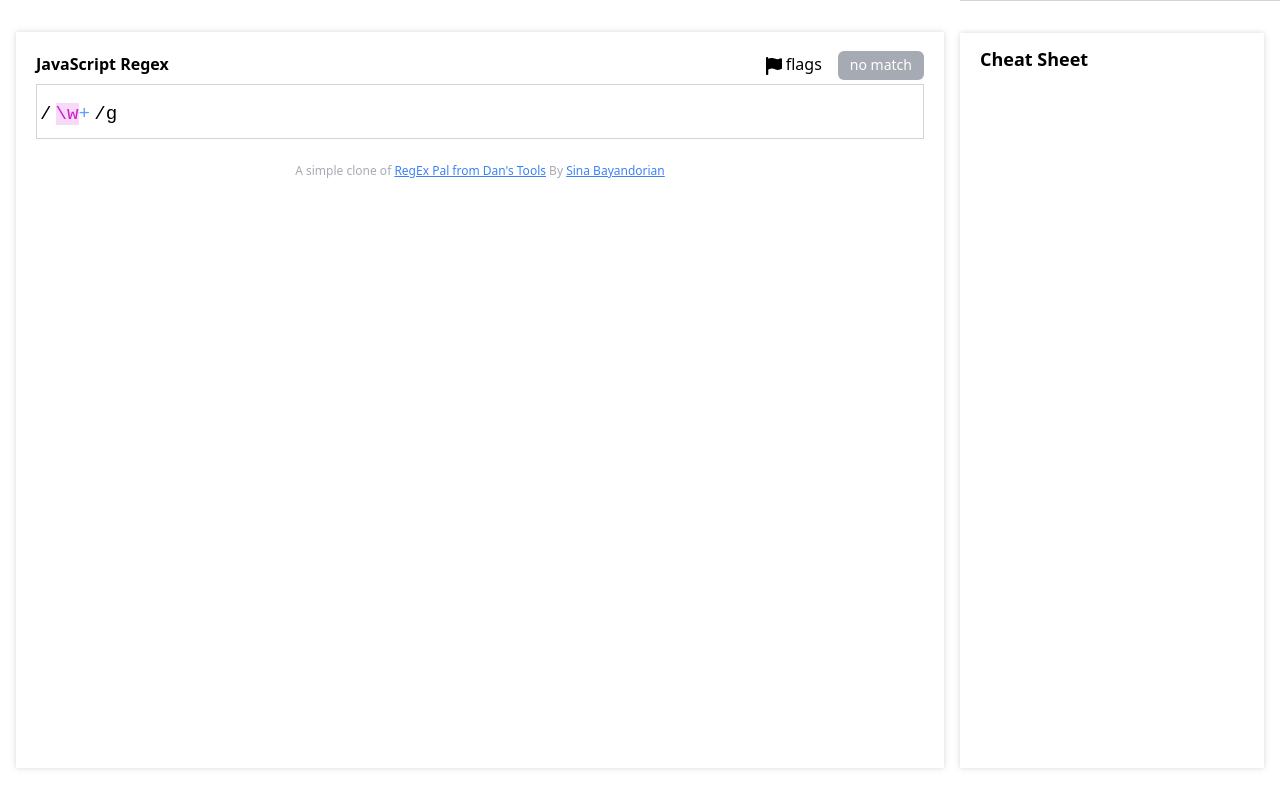
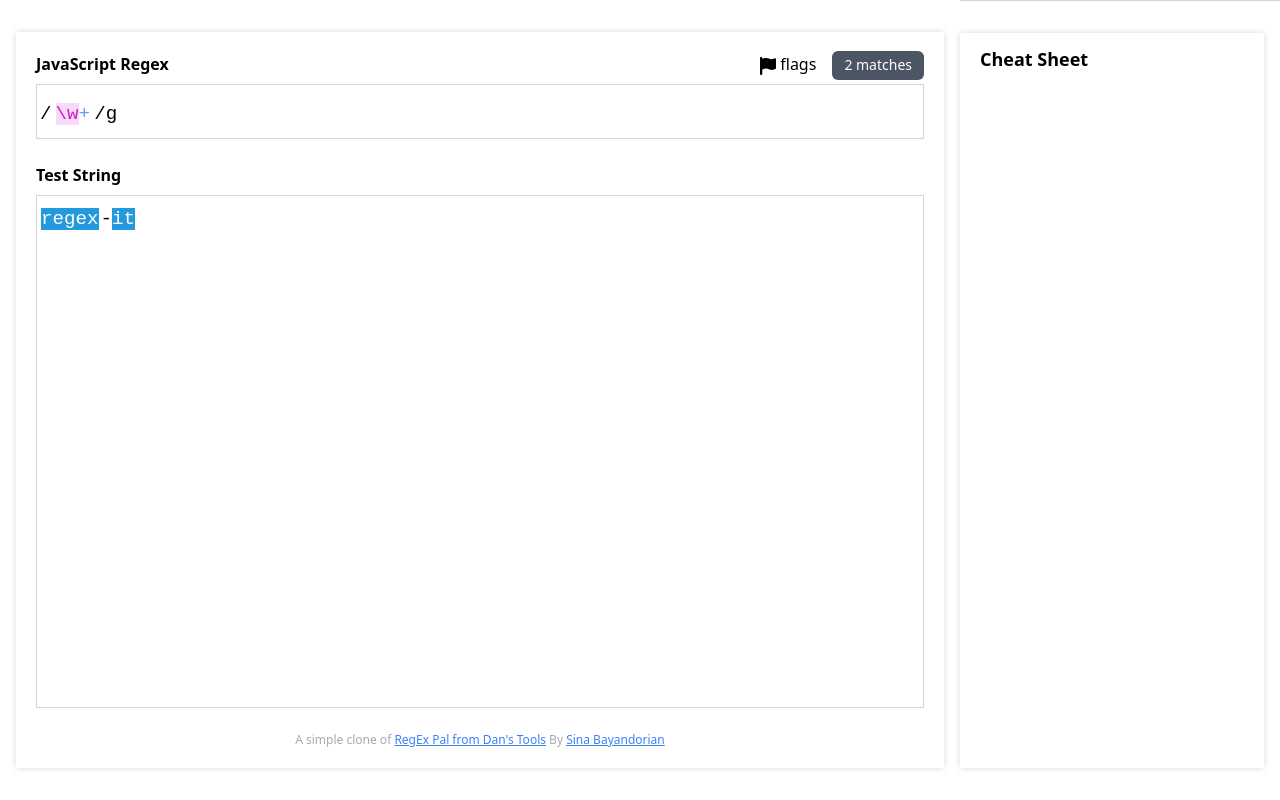
Before and after one commit to sina-byn/regex-it, a React (Vite) app: page / in a window 1280 px wide. Built offline with nearby package versions, Linux system fonts and the light colour scheme.

Commit message:
text editor added

```diff
--- a/src/App.jsx
+++ b/src/App.jsx
@@ -3,6 +3,7 @@ import RegexContextProvider from './context/RegexContextProvider';
 
 // * components
 import RegexEditor from './components/RegexEditor';
+import TextEditor from './components/TextEditor';
 
 const App = () => {
   return (
@@ -11,7 +12,7 @@ const App = () => {
         <div className='content-wrap flex flex-col gap-y-6 h-full shadow-[0_0_6px_#D8D8D8] p-5'>
           <RegexContextProvider>
             <RegexEditor />
-            {/* text editor goes here */}
+            <TextEditor />
           </RegexContextProvider>
           <footer className='text-center text-xs text-gray-500/60'>
             A simple clone of&nbsp;
--- /dev/null
+++ b/src/components/TextEditor.jsx
@@ -0,0 +1,74 @@
+import React, { useContext, useEffect, useRef, useState } from 'react';
+
+// * codemirror
+import CodeMirror from 'codemirror';
+import 'codemirror/addon/search/searchcursor';
+import 'codemirror/lib/codemirror.css';
+import '../styles/Editor.css';
+
+// * context
+import { RegexCtx } from '../context/RegexContextProvider';
+
+const TextEditor = () => {
+  const editorRef = useRef(null);
+  const editorInstance = useRef(null);
+  const [text, setText] = useState('regex-it');
+  const { regex, flags, flagsString, setMatchCount } = useContext(RegexCtx);
+  const config = {
+    value: text,
+  };
+
+  useEffect(() => {
+    if (!editorRef.current || editorInstance.current) return;
+
+    const editor = CodeMirror(editorRef.current, config);
+    editorInstance.current = editor;
+    editor.on('change', editor => setText(editor.getValue()));
+  }, [editorRef.current, editorInstance.current]);
+
+  useEffect(() => {
+    if (!editorInstance.current || !regex) return;
+
+    const editor = editorInstance.current;
+    const doc = editor.getDoc();
+    const marks = editor.getAllMarks();
+    let searchRegex,
+      marksCount = 0;
+
+    if (marks && marks.length > 0) marks.forEach(marker => marker.clear());
+
+    try {
+      searchRegex = new RegExp(regex, flagsString);
+    } catch (err) {
+      return;
+    }
+
+    let cursor = editor.getSearchCursor(searchRegex);
+    while (cursor.findNext()) {
+      const from = cursor.from(),
+        to = cursor.to();
+
+      doc.markText(
+        { line: from.line, ch: from.ch },
+        { line: to.line, ch: to.ch },
+        { className: 'highlighted-text' }
+      );
+      marksCount++;
+    }
+
+    setMatchCount(marksCount);
+  }, [text, regex, flags, editorInstance.current]);
+
+  return (
+    <section className='text-editor-section overflow-hidden h-full pb-8'>
+      <header className='section-header'>
+        <h2 className='title font-semibold mb-2'>Test String</h2>
+      </header>
+      <div className='editor-container h-full border border-gray-300'>
+        <div ref={editorRef} className='editor text-editor bg-red-200 h-full' />
+      </div>
+    </section>
+  );
+};
+
+export default TextEditor;
```
